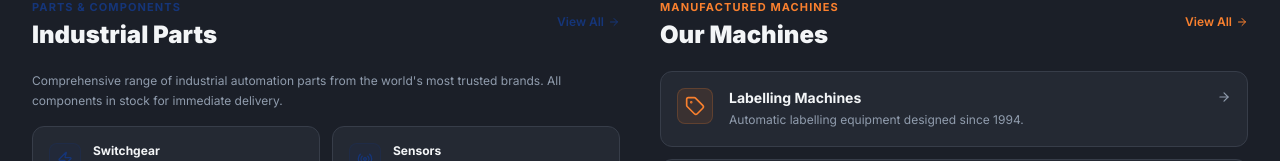
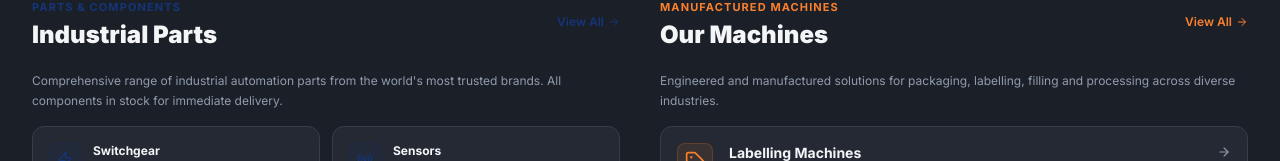
Before and after one commit to micj1790/t.m-automate, a React (Vite) app: page /products in a window 1280 px wide. Shown: the part 237-398 px from the top of the page. Built offline with nearby package versions, Linux system fonts and the light colour scheme; no server answers.

Commit message:
File changes

```diff
--- a/src/pages/Products.jsx
+++ b/src/pages/Products.jsx
@@ -174,6 +174,9 @@ export default function Products() {
                   View All <ArrowRight className="w-3 h-3" />
                 </Link>
               </div>
+              <p className="text-xs text-muted-foreground mb-4 leading-relaxed">
+                Engineered and manufactured solutions for packaging, labelling, filling and processing across diverse industries.
+              </p>
               <div className="grid grid-cols-1 gap-3">
                 {machinesCategories.map((cat, i) => (
                   <Link key={cat.key} to={`/catalogue?category=${cat.key}`}
```
